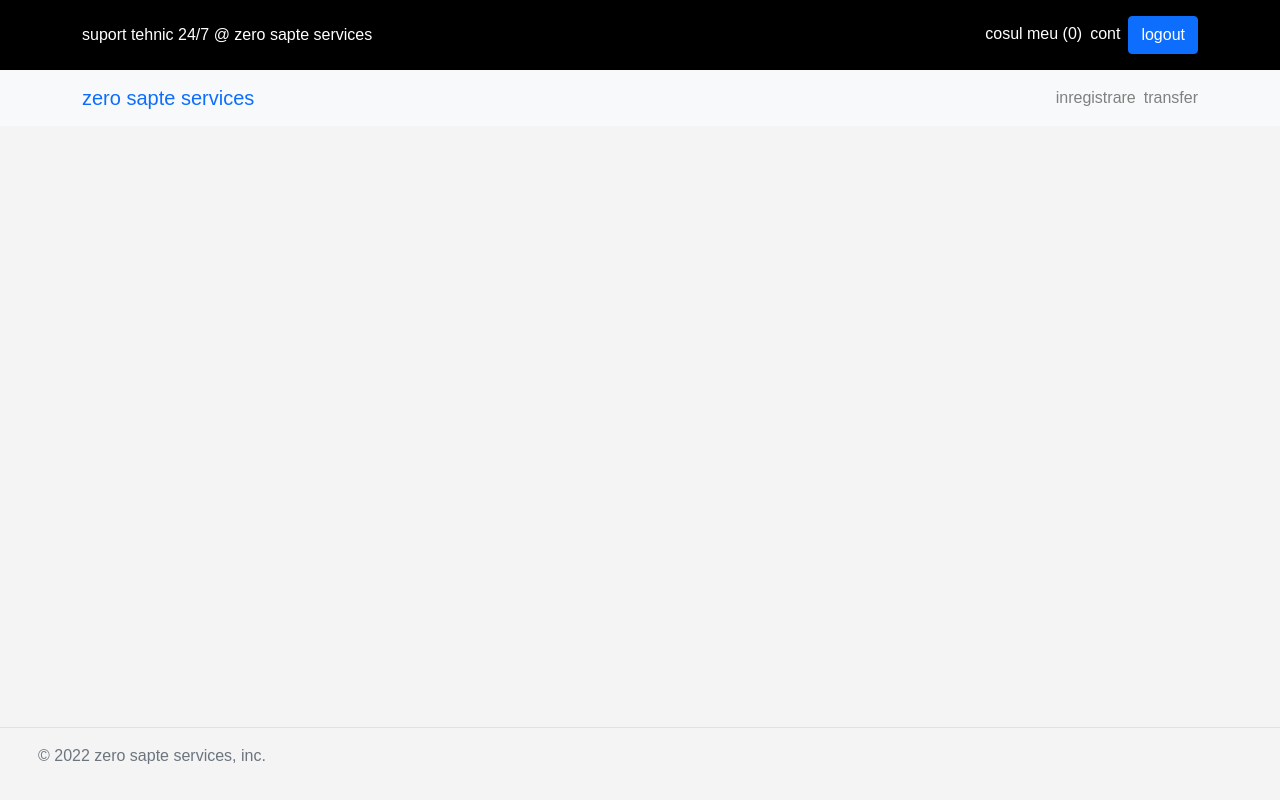
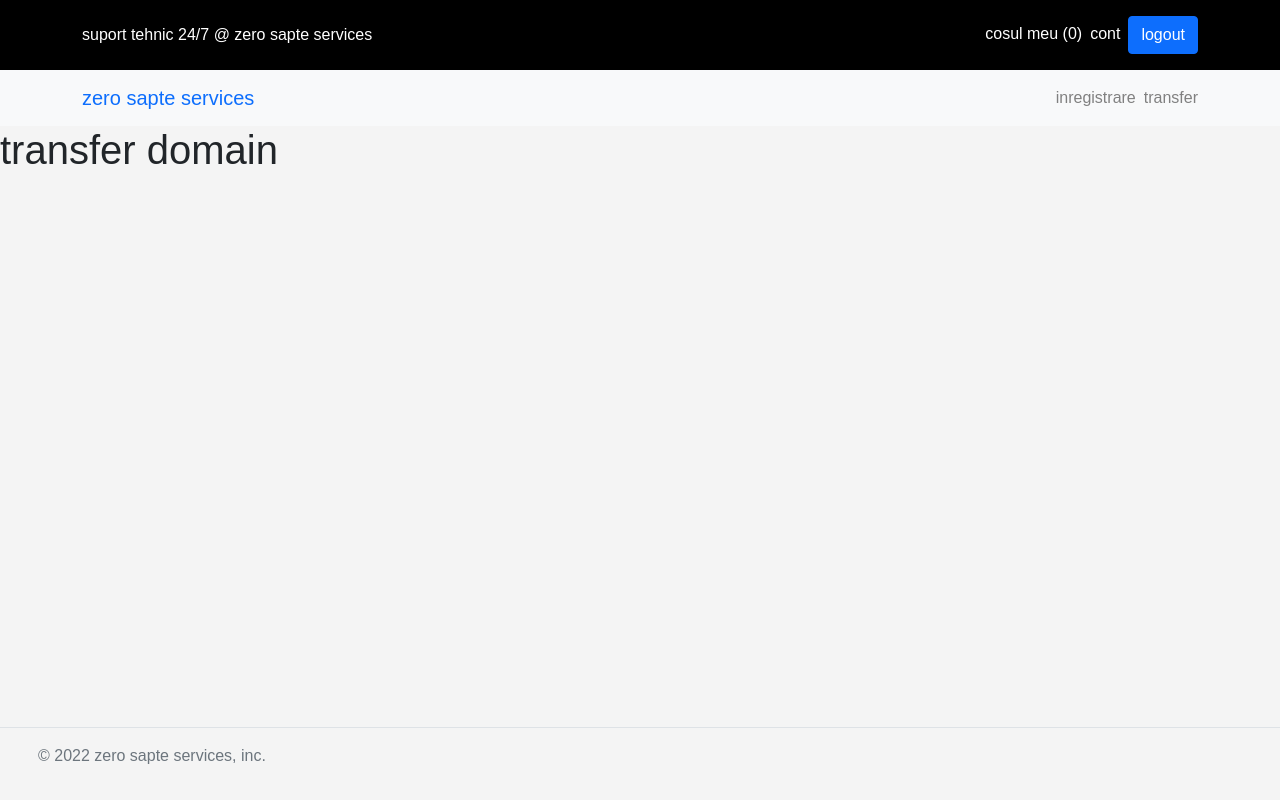
Before and after one commit to danutsss/mevn-domains-registry, a Vue app in the folder client/: page /store/transfer in a window 1280 px wide. Built offline with nearby package versions, Linux system fonts and the light colour scheme; sample sign-in values are in the browser's storage; a web font is replaced by a local one; what vue-cookies would draw is missing.

Commit message:
added transfer page

```diff
--- a/client/src/routes/index.js
+++ b/client/src/routes/index.js
@@ -2,6 +2,7 @@ import { createRouter, createWebHistory } from "vue-router";
 import Home from "@/views/Home.vue";
 import Register from "@/views/account/Register.vue";
 import Login from "@/views/account/Login.vue";
+import Transfer from "@/views/domain/Transfer.vue";
 import { isLoggedIn } from "@/services/apiConnector";
 
 const routes = [
@@ -32,6 +33,15 @@ const routes = [
             title: "Autentificare @ 07INTERNET",
         },
     },
+    {
+        path: "/store/transfer",
+        name: "transfer",
+        component: Transfer,
+        meta: {
+            authRequired: true,
+            title: "Transfer domeniu @ 07INTERNET",
+        },
+    },
 ];
 
 const router = createRouter({
--- /dev/null
+++ b/client/src/views/domain/Transfer.vue
@@ -0,0 +1,8 @@
+<script>
+export default {
+    name: "TransferDomain",
+};
+</script>
+<template>
+    <h1>transfer domain</h1>
+</template>
```
